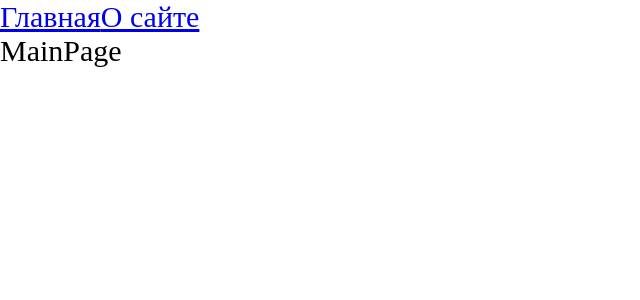
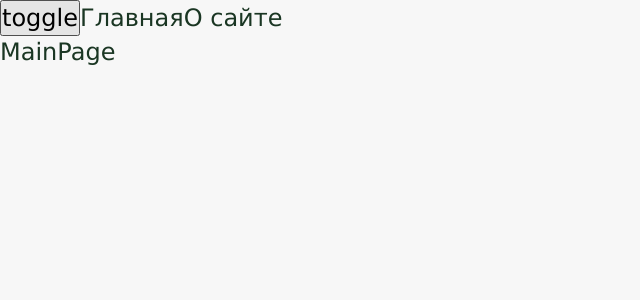
Before and after one commit to BogdanAmyaga/fiestar, a React app: page / in a window 1280 px wide. Shown: the top 300 px of the page, without its empty margins (0-640 px from the left). Built offline with nearby package versions, Linux system fonts and the light colour scheme.

Commit message:
feat: add theme + global variables

```diff
--- a/src/App.tsx
+++ b/src/App.tsx
@@ -1,14 +1,20 @@
-import './index.scss';
+import './styles/index.scss';
 import { Route, Routes } from 'react-router-dom';
 import {AboutPageAsync} from './pages/AboutPage/AboutPage.async';
 import { MainPageAsync } from './pages/MainPage/MainPage.async';
 import { Link } from 'react-router-dom';
 import { Suspense } from 'react';
 import Spinner from './components/Spinner/Spinner';
+import useTheme from './theme/useTheme';
+
 
 const App = () => {
+
+  const {theme, toggleTheme} = useTheme();
+
   return (
-    <div className='app'>
+    <div className={`app ${theme}`}>
+      <button onClick={toggleTheme}>toggle</button>
         <Link to={'/'}>Главная</Link>
         <Link to={'/about'}>О сайте</Link>
         <Suspense fallback={<Spinner />}>
--- a/src/index.scss
+++ /dev/null
@@ -1,9 +0,0 @@
-* {
-    margin: 0;
-    padding: 0;
-    box-sizing: border-box;
-}
-
-.app {
-    font-size: 30px;
-}
--- a/src/index.tsx
+++ b/src/index.tsx
@@ -1,10 +1,13 @@
 import { render } from "react-dom";
 import App from "./App";
 import { BrowserRouter } from "react-router-dom";
+import ThemeProvider from "./theme/ThemeProvider";
 
 
 render(
     <BrowserRouter>
-        <App />
+        <ThemeProvider>
+            <App />
+        </ThemeProvider>
     </BrowserRouter>,
     document.getElementById('root'))
--- /dev/null
+++ b/src/styles/index.scss
@@ -0,0 +1,14 @@
+@import 'reset';
+@import 'variables/global.scss';
+@import 'themes/dark.scss';
+@import 'themes/light.scss';
+
+
+.app {
+    font: var(--font-m);
+
+    background: var(--bg-color);
+    color: var(--primary-color);
+
+    min-height: 100vh;
+}
--- /dev/null
+++ b/src/styles/reset.scss
@@ -0,0 +1,18 @@
+* {
+    margin: 0;
+    padding: 0;
+    box-sizing: border-box;
+}
+
+input,
+button,
+textarea,
+select {
+    margin: 0;
+    font: inherit;
+}
+
+a {
+    text-decoration: none;
+    color: unset;
+}
--- /dev/null
+++ b/src/styles/themes/dark.scss
@@ -0,0 +1,7 @@
+.app.dark {
+    --bg-color: #1f1A24;
+
+    --primary-color: #bb86fc;
+    --secondary-color: #03dac5;
+
+}
--- /dev/null
+++ b/src/styles/themes/light.scss
@@ -0,0 +1,6 @@
+.app.light {
+    --bg-color: #f7f7f7;
+
+    --primary-color: #1a3623;
+    --secondary-color: #ee6723;
+}
--- /dev/null
+++ b/src/styles/variables/global.scss
@@ -0,0 +1,14 @@
+:root{
+
+    --font-family-main: Verdana, 'Trebuchet MS', sans-serif;
+
+    --font-size-m: 16px;
+    --font-line-m: 24px;
+    --font-m: var(--font-size-m) / var(--font-line-m) var(--font-family-main);
+
+
+    --font-size-l: 24px;
+    --font-line-l: 32px;
+    --font-m: var(--font-size-l) / var(--font-line-l) var(--font-family-main);
+
+}
--- /dev/null
+++ b/src/theme/ThemeContext.ts
@@ -0,0 +1,15 @@
+import { createContext } from "react";
+
+export enum Theme {
+    LIGHT = 'light',
+    DARK = 'dark'
+}
+
+export interface ThemeContextProps {
+    theme?:Theme;
+    setTheme?: (theme: Theme) => void;
+}
+
+export const ThemeContext = createContext<ThemeContextProps>({});
+
+export const LOCAL_STORAGE_THEME_KEY = 'theme'
--- /dev/null
+++ b/src/theme/ThemeProvider.tsx
@@ -0,0 +1,21 @@
+import React, { FC, useMemo, useState } from 'react'
+import { LOCAL_STORAGE_THEME_KEY, Theme, ThemeContext } from './ThemeContext'
+
+const ThemeProvider:FC = ({children}) => {
+
+    const defaultTheme = localStorage.getItem(LOCAL_STORAGE_THEME_KEY) as Theme || Theme.LIGHT
+
+    const [theme, setTheme] = useState<Theme>(defaultTheme);
+
+    const defatultProps = useMemo(() => ({
+        theme, setTheme: setTheme
+    }), [theme])
+
+  return (
+    <ThemeContext.Provider value={defatultProps}>
+        {children}
+    </ThemeContext.Provider>
+  )
+}
+
+export default ThemeProvider
--- /dev/null
+++ b/src/theme/useTheme.tsx
@@ -0,0 +1,25 @@
+import React, { useContext } from 'react'
+import { LOCAL_STORAGE_THEME_KEY, Theme, ThemeContext } from './ThemeContext';
+
+interface UseThemeResult {
+    toggleTheme: () => void;
+    theme: Theme;
+}
+
+const useTheme = (): UseThemeResult => {
+
+    const {theme, setTheme} = useContext(ThemeContext);
+
+    const toggleTheme = () => {
+        const newTheme = theme === Theme.DARK ? Theme.LIGHT : Theme.DARK;
+
+        setTheme(newTheme);
+        localStorage.setItem(LOCAL_STORAGE_THEME_KEY, newTheme)
+    }
+
+  return {
+    theme, toggleTheme
+    }
+}
+
+export default useTheme
```
Also changed, not shown: 3 other files (tests, documents, lock files or other folders).
